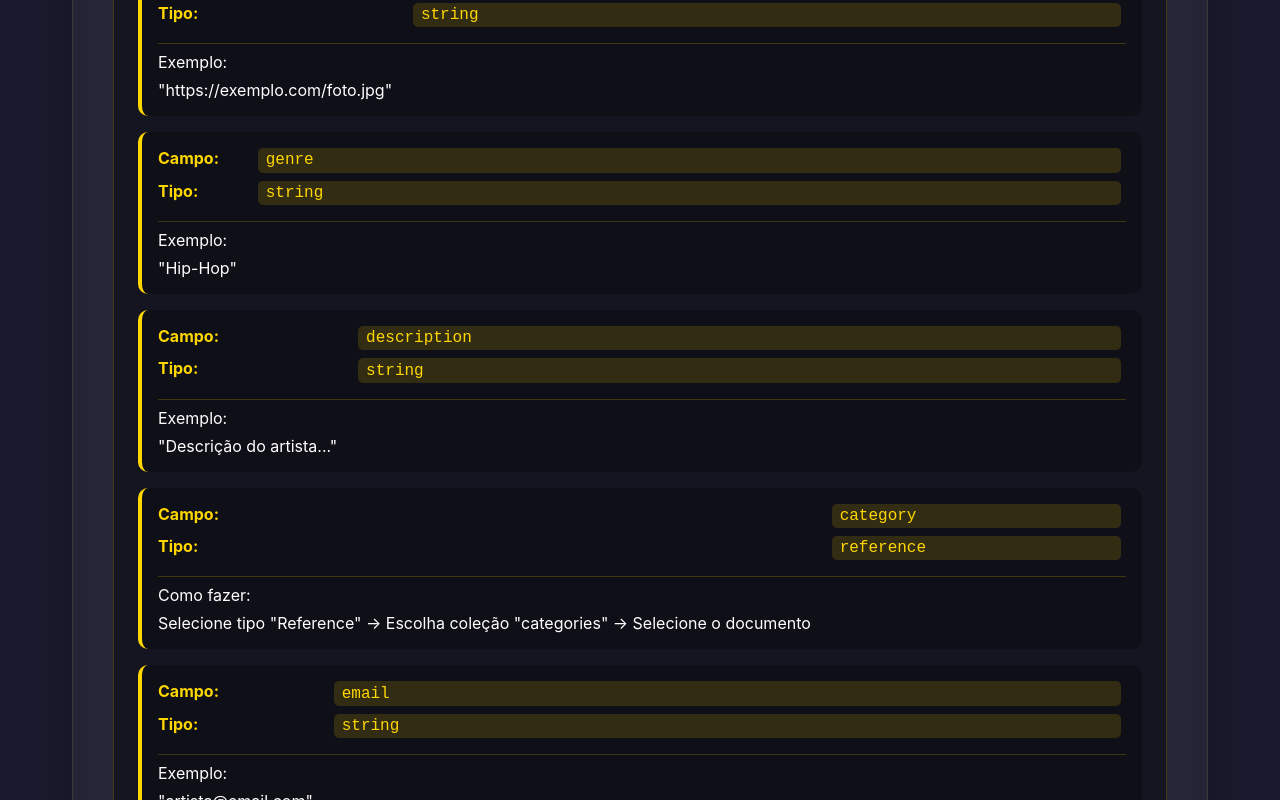
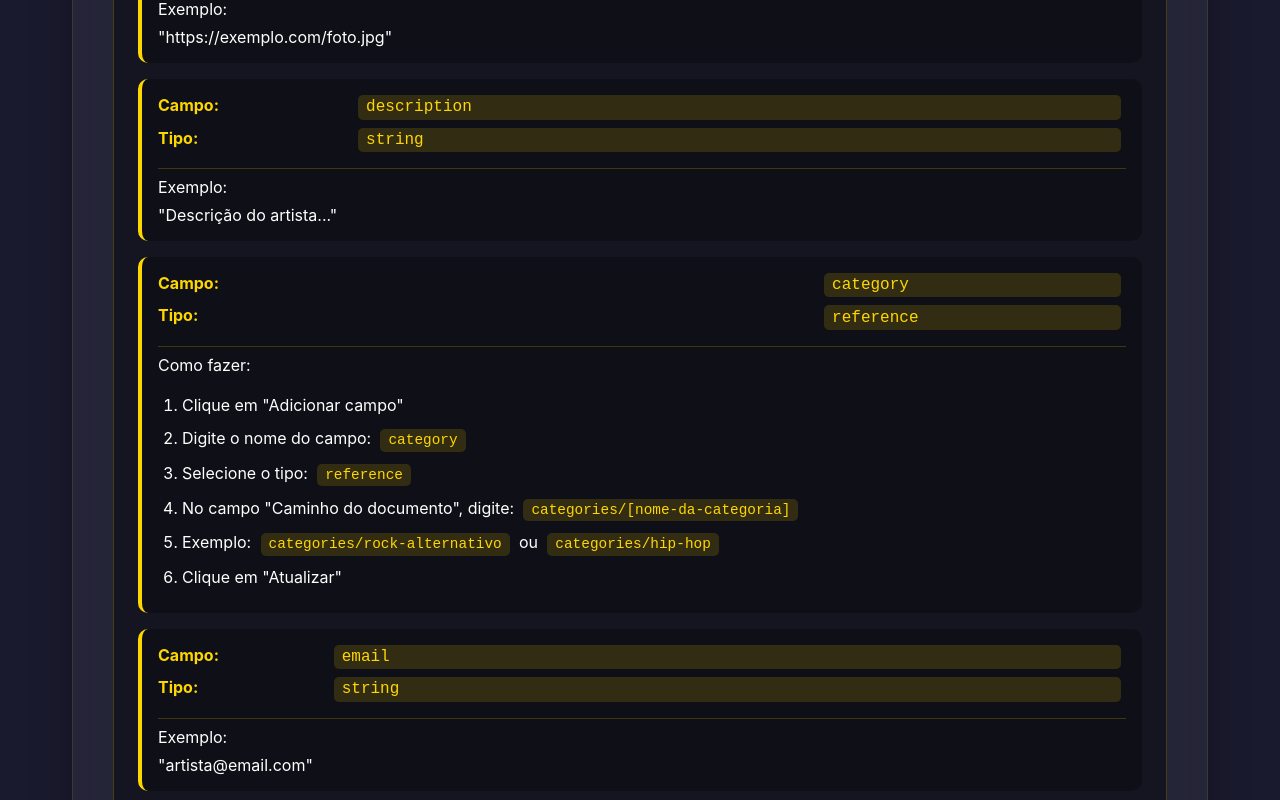
Before and after one commit to DanielFerreira137/sonsdecena, a React (Create React App) app: page /wiki in a window 1280 px wide. Shown: the part 1780-2580 px from the top of the page. Built offline with nearby package versions, Linux system fonts and the light colour scheme; no server answers; the database is empty.

Commit message:
Remove build artifacts including asset manifest, HTML, CSS, and JS files to streamline the project structure and eliminate unused resources.

```diff
--- a/src/components/WikiPage.css
+++ b/src/components/WikiPage.css
@@ -218,6 +218,26 @@
   font-family: 'Courier New', monospace;
 }
 
+.wiki-sub-steps {
+  margin-top: 0.5rem;
+  padding-left: 1.5rem;
+  color: #fff;
+  line-height: 1.8;
+}
+
+.wiki-sub-steps li {
+  margin-bottom: 0.3rem;
+}
+
+.wiki-sub-steps code {
+  background: rgba(255, 215, 0, 0.15);
+  padding: 0.2rem 0.5rem;
+  border-radius: 5px;
+  color: #FFD700;
+  font-family: 'Courier New', monospace;
+  font-size: 0.9rem;
+}
+
 .wiki-fields-list {
   display: flex;
   flex-direction: column;
--- a/src/components/WikiPage.tsx
+++ b/src/components/WikiPage.tsx
@@ -39,12 +39,6 @@ const WikiPage: React.FC = () => {
                   <td>string (URL)</td>
                   <td>✅ Sim</td>
                   <td>URL da foto do artista</td>
-                </tr>
-                <tr>
-                  <td><code>genre</code></td>
-                  <td>string</td>
-                  <td>❌ Não</td>
-                  <td>Género musical do artista</td>
                 </tr>
                 <tr>
                   <td><code>description</code></td>
@@ -112,11 +106,6 @@ const WikiPage: React.FC = () => {
                 <span className="field-value">Exemplo:</span> "https://exemplo.com/foto.jpg"
               </div>
               <div className="wiki-field-item">
-                <span className="field-name">Campo:</span> <code>genre</code>
-                <span className="field-type">Tipo:</span> <code>string</code>
-                <span className="field-value">Exemplo:</span> "Hip-Hop"
-              </div>
-              <div className="wiki-field-item">
                 <span className="field-name">Campo:</span> <code>description</code>
                 <span className="field-type">Tipo:</span> <code>string</code>
                 <span className="field-value">Exemplo:</span> "Descrição do artista..."
@@ -124,7 +113,15 @@ const WikiPage: React.FC = () => {
               <div className="wiki-field-item">
                 <span className="field-name">Campo:</span> <code>category</code>
                 <span className="field-type">Tipo:</span> <code>reference</code>
-                <span className="field-value">Como fazer:</span> Selecione tipo "Reference" → Escolha coleção "categories" → Selecione o documento
+                <span className="field-value">Como fazer:</span>
+                <ol className="wiki-sub-steps">
+                  <li>Clique em "Adicionar campo"</li>
+                  <li>Digite o nome do campo: <code>category</code></li>
+                  <li>Selecione o tipo: <code>reference</code></li>
+                  <li>No campo "Caminho do documento", digite: <code>categories/[nome-da-categoria]</code></li>
+                  <li>Exemplo: <code>categories/rock-alternativo</code> ou <code>categories/hip-hop</code></li>
+                  <li>Clique em "Atualizar"</li>
+                </ol>
               </div>
               <div className="wiki-field-item">
                 <span className="field-name">Campo:</span> <code>email</code>
@@ -248,7 +245,15 @@ const WikiPage: React.FC = () => {
               <div className="wiki-field-item">
                 <span className="field-name">Campo:</span> <code>singer</code>
                 <span className="field-type">Tipo:</span> <code>reference</code>
-                <span className="field-value">Como fazer:</span> Selecione tipo "Reference" → Escolha coleção "singers" → Selecione o artista
+                <span className="field-value">Como fazer:</span>
+                <ol className="wiki-sub-steps">
+                  <li>Clique em "Adicionar campo"</li>
+                  <li>Digite o nome do campo: <code>singer</code></li>
+                  <li>Selecione o tipo: <code>reference</code></li>
+                  <li>No campo "Caminho do documento", digite: <code>singers/[id-do-artista]</code></li>
+                  <li>Exemplo: <code>singers/abc123xyz</code> (use o ID do documento do artista)</li>
+                  <li>Clique em "Atualizar"</li>
+                </ol>
               </div>
               <div className="wiki-field-item">
                 <span className="field-name">Campo:</span> <code>photo</code>
@@ -356,7 +361,15 @@ const WikiPage: React.FC = () => {
               <div className="wiki-field-item">
                 <span className="field-name">Campo:</span> <code>singer</code>
                 <span className="field-type">Tipo:</span> <code>reference</code>
-                <span className="field-value">Como fazer:</span> Selecione tipo "Reference" → Escolha coleção "singers" → Selecione o artista
+                <span className="field-value">Como fazer:</span>
+                <ol className="wiki-sub-steps">
+                  <li>Clique em "Adicionar campo"</li>
+                  <li>Digite o nome do campo: <code>singer</code></li>
+                  <li>Selecione o tipo: <code>reference</code></li>
+                  <li>No campo "Caminho do documento", digite: <code>singers/[id-do-artista]</code></li>
+                  <li>Exemplo: <code>singers/abc123xyz</code> (use o ID do documento do artista)</li>
+                  <li>Clique em "Atualizar"</li>
+                </ol>
               </div>
               <div className="wiki-field-item">
                 <span className="field-name">Campo:</span> <code>address</code>
```
